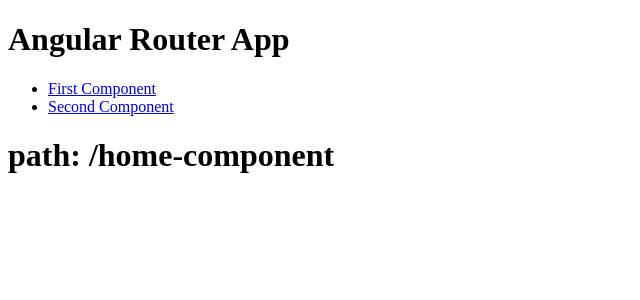
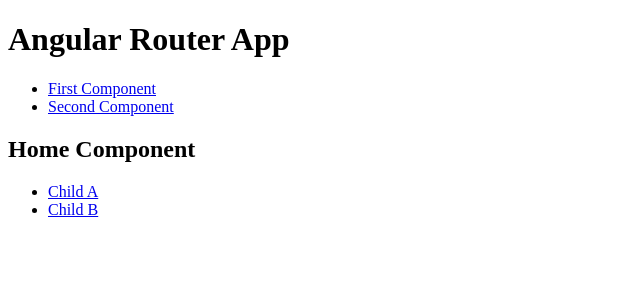
Before and after one commit to mathbertmes/angular-routing-app, an Angular app: page /home-component in a window 1280 px wide. Shown: the top 300 px of the page, without its empty margins (0-640 px from the left). Built offline with nearby package versions, Linux system fonts and the light colour scheme.

Commit message:
feat: nav home page and router imports

```diff
--- a/src/app/components/home/home.component.html
+++ b/src/app/components/home/home.component.html
@@ -1 +1,8 @@
-<h1>path: /home-component</h1>
+<h2>Home Component</h2>
+<nav>
+    <ul>
+        <li><a routerLink="child-a">Child A</a></li>
+        <li><a routerLink="child-b">Child B</a></li>
+    </ul>
+</nav>
+<router-outlet></router-outlet>
--- a/src/app/components/home/home.component.ts
+++ b/src/app/components/home/home.component.ts
@@ -1,9 +1,10 @@
 import { Component } from '@angular/core';
+import { RouterLink, RouterOutlet } from '@angular/router';
 
 @Component({
   selector: 'app-home',
   standalone: true,
-  imports: [],
+  imports: [RouterOutlet, RouterLink],
   templateUrl: './home.component.html',
   styleUrl: './home.component.css'
 })
```
